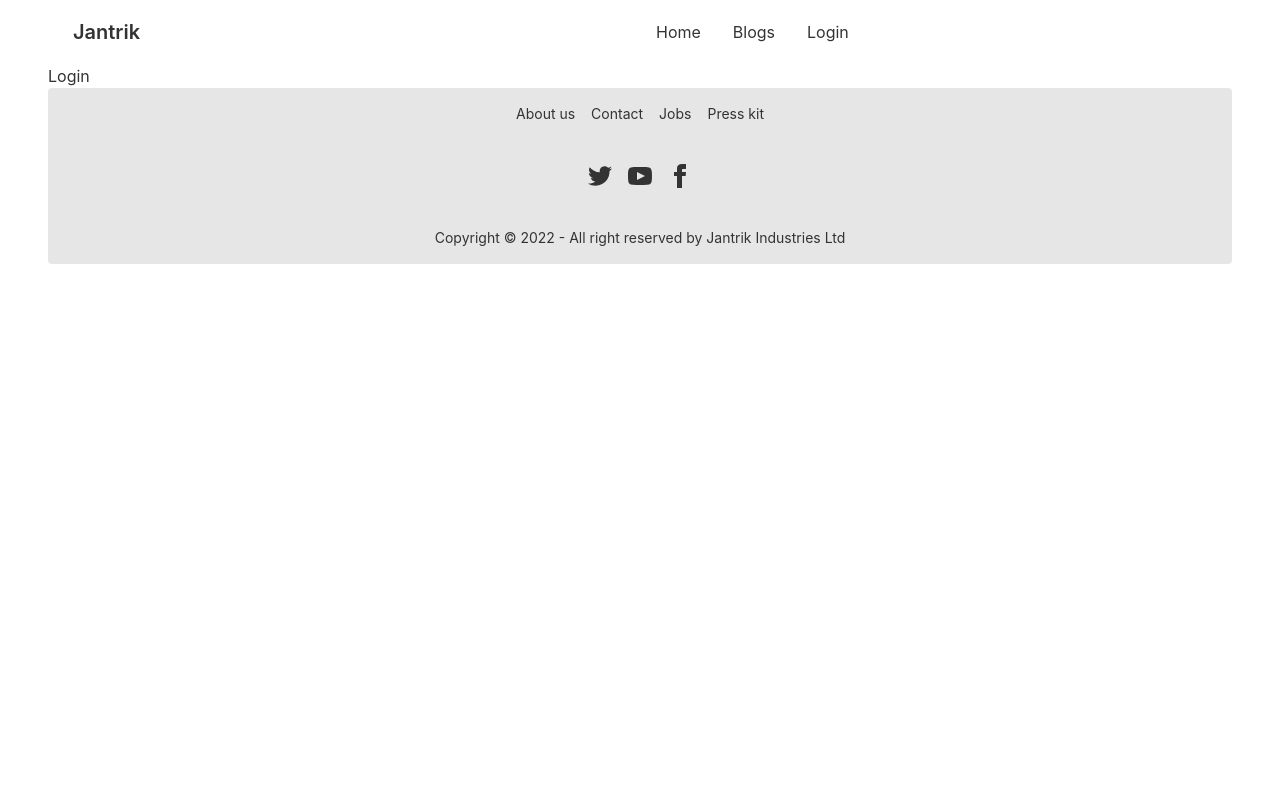
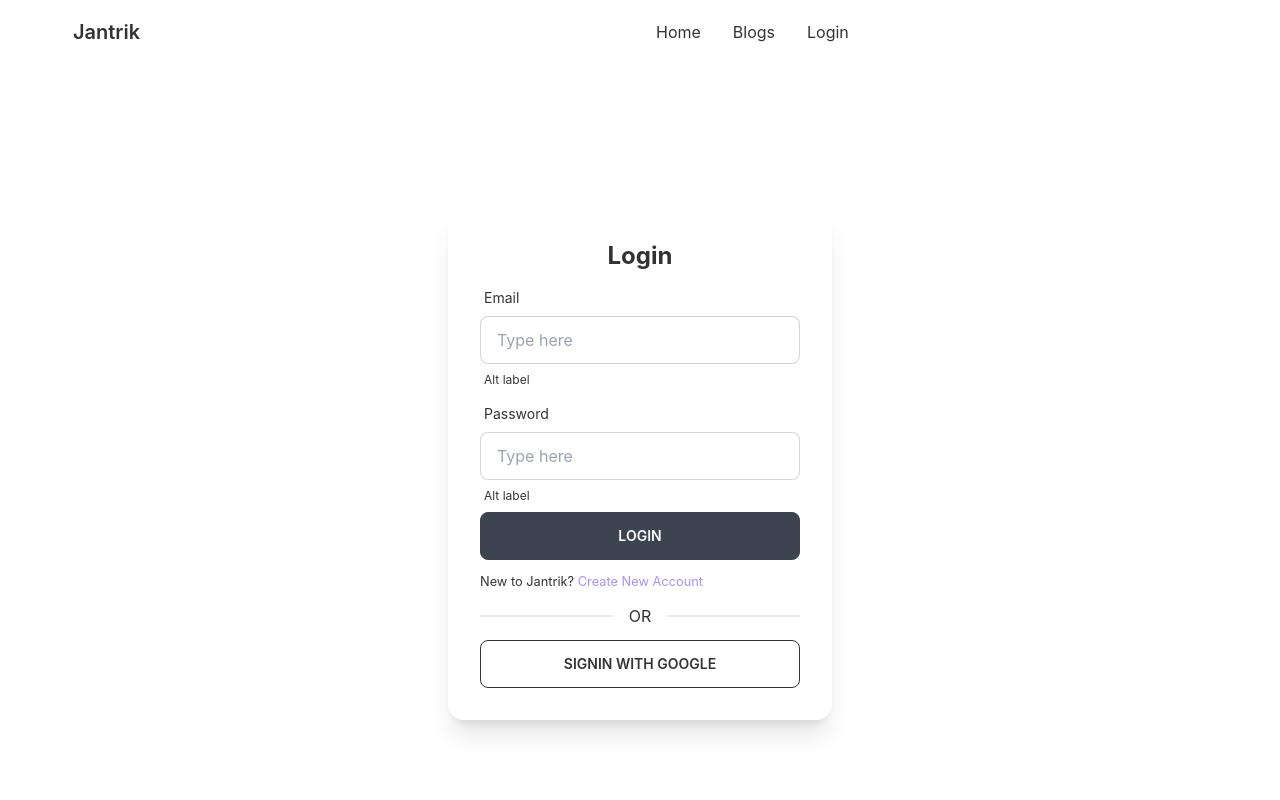
Before and after one commit to dev-sibli/manufacturer-website-client-side, a React (Create React App) app: page /login in a window 1280 px wide. Shown: the top 800 px of the page. Built offline with nearby package versions, Linux system fonts and the light colour scheme; no server answers.

Commit message:
google authentication added

```diff
--- a/src/Pages/Home/Banner.js
+++ b/src/Pages/Home/Banner.js
@@ -3,25 +3,25 @@ import React from 'react';
 const Banner = () => {
     return (
         <div>
-            <div class="carousel w-full">
-                <div id="item1" class="carousel-item w-full">
-                    <img src="https://api.lorem.space/image/car?w=800&h=200&hash=8B7BCDC2" class="w-full" />
+            <div className="carousel w-full">
+                <div id="item1" className="carousel-item w-full">
+                    <img src="https://api.lorem.space/image/car?w=800&h=200&hash=8B7BCDC2" className="w-full" />
                 </div>
-                <div id="item2" class="carousel-item w-full">
-                    <img src="https://api.lorem.space/image/car?w=800&h=200&hash=500B67FB" class="w-full" />
+                <div id="item2" className="carousel-item w-full">
+                    <img src="https://api.lorem.space/image/car?w=800&h=200&hash=500B67FB" className="w-full" />
                 </div>
-                <div id="item3" class="carousel-item w-full">
-                    <img src="https://api.lorem.space/image/car?w=800&h=200&hash=A89D0DE6" class="w-full" />
+                <div id="item3" className="carousel-item w-full">
+                    <img src="https://api.lorem.space/image/car?w=800&h=200&hash=A89D0DE6" className="w-full" />
                 </div>
-                <div id="item4" class="carousel-item w-full">
-                    <img src="https://api.lorem.space/image/car?w=800&h=200&hash=225E6693" class="w-full" />
+                <div id="item4" className="carousel-item w-full">
+                    <img src="https://api.lorem.space/image/car?w=800&h=200&hash=225E6693" className="w-full" />
                 </div>
             </div>
-            <div class="flex justify-center w-full py-2 gap-2">
-                <a href="#item1" class="btn btn-xs">1</a>
-                <a href="#item2" class="btn btn-xs">2</a>
-                <a href="#item3" class="btn btn-xs">3</a>
-                <a href="#item4" class="btn btn-xs">4</a>
+            <div className="flex justify-center w-full py-2 gap-2">
+                <a href="#item1" className="btn btn-xs">1</a>
+                <a href="#item2" className="btn btn-xs">2</a>
+                <a href="#item3" className="btn btn-xs">3</a>
+                <a href="#item4" className="btn btn-xs">4</a>
             </div>
         </div>
     );
--- a/src/Pages/Login/Login.js
+++ b/src/Pages/Login/Login.js
@@ -1,9 +1,61 @@
 import React from 'react';
+import { useSignInWithGoogle } from 'react-firebase-hooks/auth';
+import { Link } from 'react-router-dom';
+import auth from '../../firebase.init';
+import Loading from '../Shared/Loading';
 
 const Login = () => {
+    const [signInWithGoogle, user, loading, error] = useSignInWithGoogle(auth);
+
+    let loginError;
+
+    if (user) {
+        console.log(user);
+    }
+
+    if (loading) {
+        return <Loading />
+    }
+    if (error) {
+        loginError = <p className='text-red-600'><small>{error?.message}</small></p>
+    }
+
+
     return (
-        <div>
-            <h1>Login</h1>
+        <div className='flex h-screen justify-center items-center'>
+            <div className="card w-96 bg-base-100 shadow-xl">
+                <div className="card-body">
+                    <h2 className="text-2xl text-center font-bold">Login</h2>
+                    <form>
+                        <div className="form-control w-full max-w-xs">
+                            <label className="label">
+                                <span className="label-text">Email</span>
+                            </label>
+                            <input type="text" placeholder="Type here" className="input input-bordered w-full max-w-xs" />
+                            <label className="label">
+                                <span className="label-text-alt">Alt label</span>
+                            </label>
+                        </div>
+                        <div className="form-control w-full max-w-xs">
+                            <label className="label">
+                                <span className="label-text">Password</span>
+                            </label>
+                            <input type="text" placeholder="Type here" className="input input-bordered w-full max-w-xs" />
+                            <label className="label">
+                                <span className="label-text-alt">Alt label</span>
+                            </label>
+                        </div>
+                        {loginError}
+                        <input className='btn w-full max-w-xs text-white ' type="submit" value="Login" />
+                        <p className='mt-2'><small>New to Jantrik? <Link className='text-primary' to="/signup">Create New Account</Link></small></p>
+                        <div className="divider">OR</div>
+                        <button onClick={() => signInWithGoogle()}
+                            className="btn btn-outline w-full"
+                        >SignIn with Google</button>
+                    </form>
+                </div>
+            </div>
+
         </div>
     );
 };
--- a/src/Pages/Shared/Footer/Footer.js
+++ b/src/Pages/Shared/Footer/Footer.js
@@ -2,18 +2,18 @@ import React from 'react';
 
 const Footer = () => {
     return (
-        <footer class="footer footer-center p-4 bg-base-200 text-base-content rounded ">
-            <div class="grid grid-flow-col gap-4">
-                <a class="link link-hover">About us</a>
-                <a class="link link-hover">Contact</a>
-                <a class="link link-hover">Jobs</a>
-                <a class="link link-hover">Press kit</a>
+        <footer className="footer footer-center p-4 bg-base-200 text-base-content rounded ">
+            <div className="grid grid-flow-col gap-4">
+                <a className="link link-hover">About us</a>
+                <a className="link link-hover">Contact</a>
+                <a className="link link-hover">Jobs</a>
+                <a className="link link-hover">Press kit</a>
             </div>
             <div>
-                <div class="grid grid-flow-col gap-4">
-                    <a><svg xmlns="http://www.w3.org/2000/svg" width="24" height="24" viewBox="0 0 24 24" class="fill-current"><path d="M24 4.557c-.883.392-1.832.656-2.828.775 1.017-.609 1.798-1.574 2.165-2.724-.951.564-2.005.974-3.127 1.195-.897-.957-2.178-1.555-3.594-1.555-3.179 0-5.515 2.966-4.797 6.045-4.091-.205-7.719-2.165-10.148-5.144-1.29 2.213-.669 5.108 1.523 6.574-.806-.026-1.566-.247-2.229-.616-.054 2.281 1.581 4.415 3.949 4.89-.693.188-1.452.232-2.224.084.626 1.956 2.444 3.379 4.6 3.419-2.07 1.623-4.678 2.348-7.29 2.04 2.179 1.397 4.768 2.212 7.548 2.212 9.142 0 14.307-7.721 13.995-14.646.962-.695 1.797-1.562 2.457-2.549z"></path></svg></a>
-                    <a><svg xmlns="http://www.w3.org/2000/svg" width="24" height="24" viewBox="0 0 24 24" class="fill-current"><path d="M19.615 3.184c-3.604-.246-11.631-.245-15.23 0-3.897.266-4.356 2.62-4.385 8.816.029 6.185.484 8.549 4.385 8.816 3.6.245 11.626.246 15.23 0 3.897-.266 4.356-2.62 4.385-8.816-.029-6.185-.484-8.549-4.385-8.816zm-10.615 12.816v-8l8 3.993-8 4.007z"></path></svg></a>
-                    <a><svg xmlns="http://www.w3.org/2000/svg" width="24" height="24" viewBox="0 0 24 24" class="fill-current"><path d="M9 8h-3v4h3v12h5v-12h3.642l.358-4h-4v-1.667c0-.955.192-1.333 1.115-1.333h2.885v-5h-3.808c-3.596 0-5.192 1.583-5.192 4.615v3.385z"></path></svg></a>
+                <div className="grid grid-flow-col gap-4">
+                    <a><svg xmlns="http://www.w3.org/2000/svg" width="24" height="24" viewBox="0 0 24 24" className="fill-current"><path d="M24 4.557c-.883.392-1.832.656-2.828.775 1.017-.609 1.798-1.574 2.165-2.724-.951.564-2.005.974-3.127 1.195-.897-.957-2.178-1.555-3.594-1.555-3.179 0-5.515 2.966-4.797 6.045-4.091-.205-7.719-2.165-10.148-5.144-1.29 2.213-.669 5.108 1.523 6.574-.806-.026-1.566-.247-2.229-.616-.054 2.281 1.581 4.415 3.949 4.89-.693.188-1.452.232-2.224.084.626 1.956 2.444 3.379 4.6 3.419-2.07 1.623-4.678 2.348-7.29 2.04 2.179 1.397 4.768 2.212 7.548 2.212 9.142 0 14.307-7.721 13.995-14.646.962-.695 1.797-1.562 2.457-2.549z"></path></svg></a>
+                    <a><svg xmlns="http://www.w3.org/2000/svg" width="24" height="24" viewBox="0 0 24 24" className="fill-current"><path d="M19.615 3.184c-3.604-.246-11.631-.245-15.23 0-3.897.266-4.356 2.62-4.385 8.816.029 6.185.484 8.549 4.385 8.816 3.6.245 11.626.246 15.23 0 3.897-.266 4.356-2.62 4.385-8.816-.029-6.185-.484-8.549-4.385-8.816zm-10.615 12.816v-8l8 3.993-8 4.007z"></path></svg></a>
+                    <a><svg xmlns="http://www.w3.org/2000/svg" width="24" height="24" viewBox="0 0 24 24" className="fill-current"><path d="M9 8h-3v4h3v12h5v-12h3.642l.358-4h-4v-1.667c0-.955.192-1.333 1.115-1.333h2.885v-5h-3.808c-3.596 0-5.192 1.583-5.192 4.615v3.385z"></path></svg></a>
                 </div>
             </div>
             <div>
--- /dev/null
+++ b/src/Pages/Shared/Loading.js
@@ -0,0 +1,11 @@
+import React from 'react';
+
+const Loading = () => {
+    return (
+        <div className="flex items-center justify-center ">
+            <div className="w-16 h-16 border-b-2 border-blue-900 rounded-full animate-spin"></div>
+        </div>
+    );
+};
+
+export default Loading;
--- a/src/Pages/Shared/Navbar/Navbar.js
+++ b/src/Pages/Shared/Navbar/Navbar.js
@@ -1,28 +1,35 @@
+import { signOut } from 'firebase/auth';
 import React from 'react';
+import { useAuthState } from 'react-firebase-hooks/auth';
 import { Link } from 'react-router-dom';
+import auth from '../../../firebase.init';
 
 const Navbar = () => {
+    const [user] = useAuthState(auth);
+    const logout = () => {
+        signOut(auth);
+    };
     const menuItems =
         <>
             <li><Link to="/">Home</Link></li>
             <li><Link to="/blogs">Blogs</Link></li>
-            <li><Link to="/login">Login</Link></li>
+            <li>{user ? <p>{user?.displayName}</p> && <button onClick={logout} className="btn btn-ghost" >Sign Out</button> : <Link to="/login">Login</Link>}</li>
         </>
     return (
-        <div class="navbar bg-base-100">
-            <div class="navbar-start">
-                <div class="dropdown">
-                    <label tabindex="0" class="btn btn-ghost lg:hidden">
-                        <svg xmlns="http://www.w3.org/2000/svg" class="h-5 w-5" fill="none" viewBox="0 0 24 24" stroke="currentColor"><path stroke-linecap="round" stroke-linejoin="round" stroke-width="2" d="M4 6h16M4 12h8m-8 6h16" /></svg>
+        <div className="navbar bg-base-100">
+            <div className="navbar-start">
+                <div className="dropdown">
+                    <label tabIndex="0" className="btn btn-ghost lg:hidden">
+                        <svg xmlns="http://www.w3.org/2000/svg" className="h-5 w-5" fill="none" viewBox="0 0 24 24" stroke="currentColor"><path strokeLinecap="round" strokeLinejoin="round" strokeWidth="2" d="M4 6h16M4 12h8m-8 6h16" /></svg>
                     </label>
-                    <ul tabindex="0" class="menu menu-compact dropdown-content mt-3 p-2 shadow bg-base-100 rounded-box w-52">
+                    <ul tabIndex="0" className="menu menu-compact dropdown-content mt-3 p-2 shadow bg-base-100 rounded-box w-52">
                         {menuItems}
                     </ul>
                 </div>
-                <a class="btn btn-ghost normal-case text-xl">Jantrik</a>
+                <a className="btn btn-ghost normal-case text-xl">Jantrik</a>
             </div>
-            <div class="navbar-center hidden lg:flex">
-                <ul class="menu menu-horizontal p-0">
+            <div className="navbar-center hidden lg:flex">
+                <ul className="menu menu-horizontal p-0">
                     {menuItems}
                 </ul>
             </div>
```
